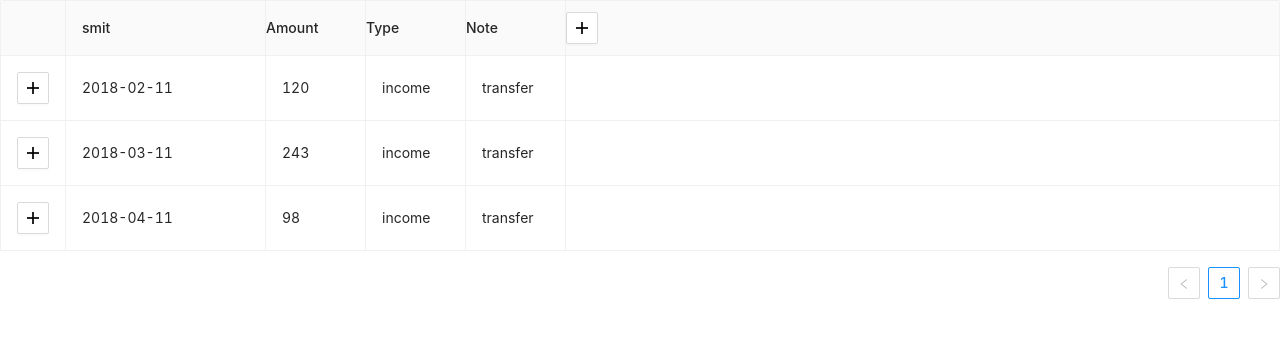
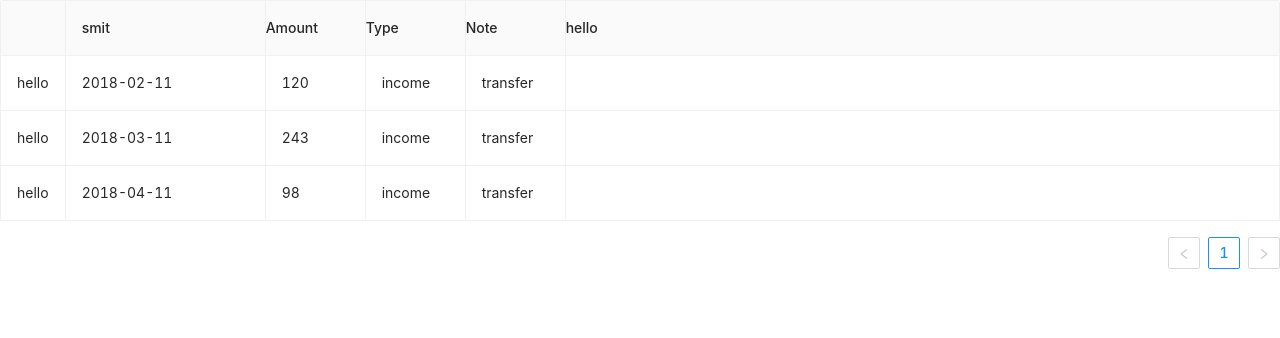
Before and after one commit to mastsmit/jsTable, a React (Create React App) app: page / in a window 1280 px wide. Shown: the top 338 px of the page. Built offline with nearby package versions, Linux system fonts and the light colour scheme.

Commit message:
add-row feature removed

```diff
--- a/src/components/Table/RowTableActions/index.js
+++ b/src/components/Table/RowTableActions/index.js
@@ -3,12 +3,9 @@ import { Tooltip, Button } from 'antd';
 import { PlusOutlined } from '@ant-design/icons';
 
 function RowTableActions(props) {
-    const title = props.isFromColumn ? "Click To Add A New Column" : "Click to add a block below";
     return (
         <div>
-            <Tooltip title={title} placement="bottom">
-                <Button type="default" icon={<PlusOutlined />} onClick={props.handleAdd} />
-            </Tooltip>
+            hello
         </div>
     )
 }
```
